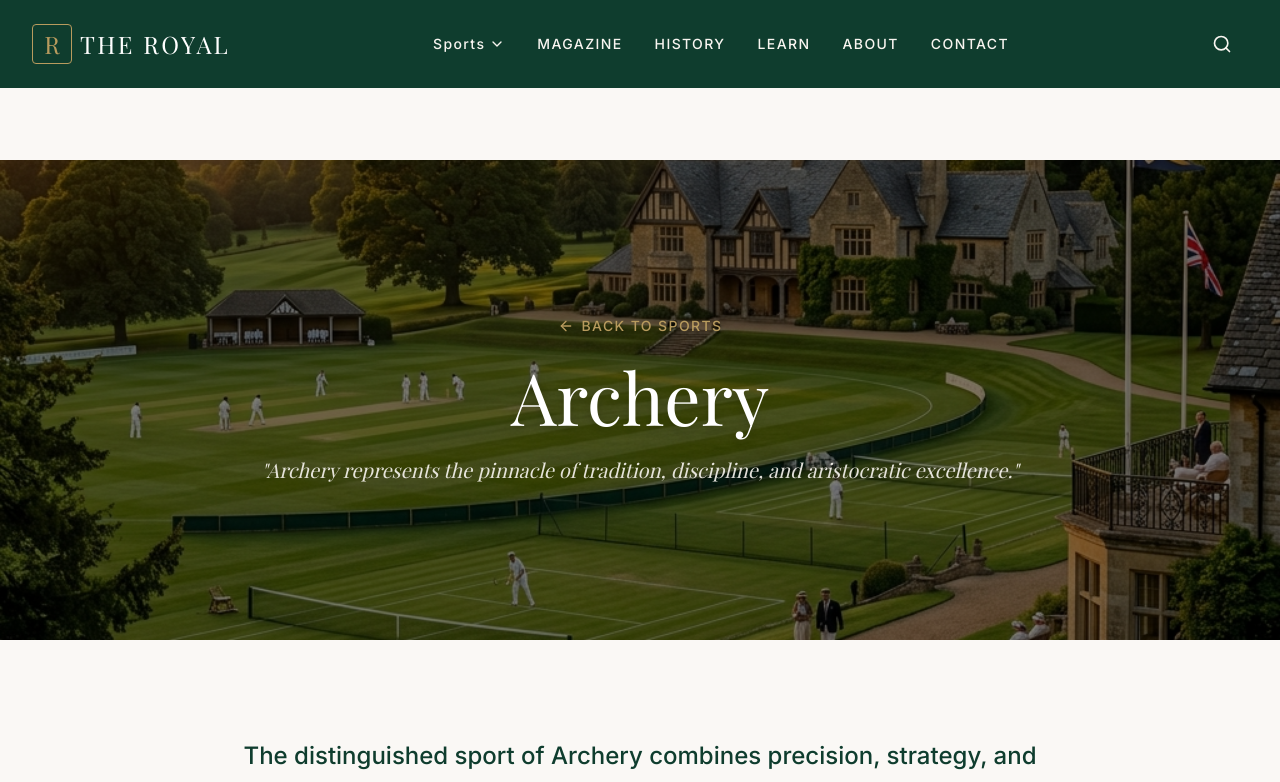
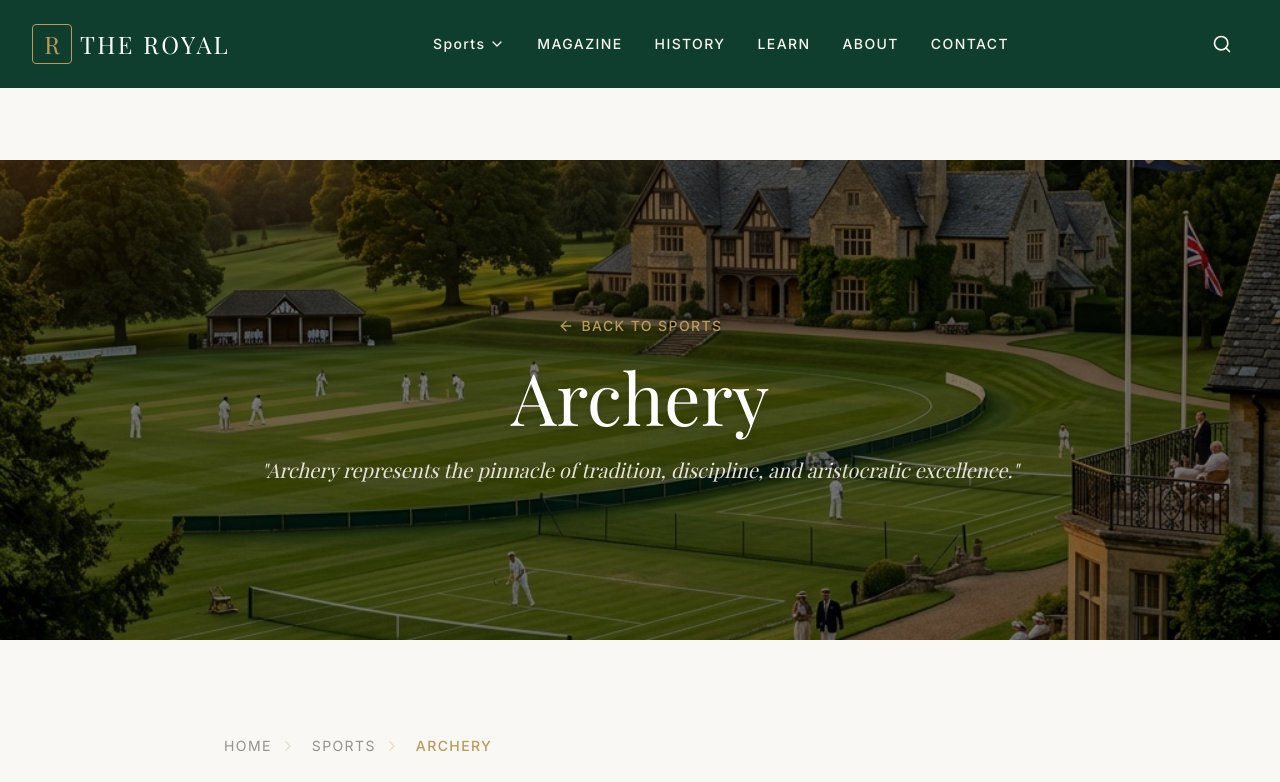
Before and after one commit to drdhavaltrivedi/royal-sports-club, a Next.js app: page /sports/archery in a window 1280 px wide. Shown: the top 782 px of the page. Built offline with nearby package versions, Linux system fonts and the light colour scheme; a web font is replaced by a local one.

Commit message:
Add Breadcrumbs and FAQ sections

```diff
--- a/src/app/magazine/[slug]/page.tsx
+++ b/src/app/magazine/[slug]/page.tsx
@@ -2,6 +2,7 @@ import Image from "next/image";
 import Link from "next/link";
 import { ArrowLeft } from "lucide-react";
 import { notFound } from "next/navigation";
+import Breadcrumb from "@/components/ui/Breadcrumb";
 
 // Mock data for the magazine articles
 const getArticleData = (slug: string) => {
@@ -60,10 +61,11 @@ export default async function MagazineArticle({ params }: { params: Promise<{ sl
       <article className="max-w-4xl mx-auto px-4 sm:px-6 lg:px-8 w-full">
         {/* Navigation & Meta */}
         <div className="mb-12">
-          <Link href="/" className="inline-flex items-center text-luxury-accent hover:text-luxury-primary transition-colors mb-8 uppercase tracking-widest text-sm font-medium">
-            <ArrowLeft className="w-4 h-4 mr-2" />
-            Back to Home
-          </Link>
+          <Breadcrumb items={[
+            { label: 'Home', href: '/' },
+            { label: 'Magazine', href: '/magazine' },
+            { label: article.category, href: `/magazine` }
+          ]} />
 
           <div className="flex items-center space-x-4 mb-6">
             <span className="text-luxury-accent uppercase tracking-widest text-sm font-medium">{article.category}</span>
--- a/src/app/sports/[slug]/page.tsx
+++ b/src/app/sports/[slug]/page.tsx
@@ -4,6 +4,8 @@ import { ArrowLeft, Check } from "lucide-react";
 import { notFound } from "next/navigation";
 import { sportsData } from "@/data/sports";
 import type { Metadata } from 'next';
+import Breadcrumb from "@/components/ui/Breadcrumb";
+import FaqAccordion from "@/components/ui/FaqAccordion";
 
 export async function generateMetadata({ params }: { params: Promise<{ slug: string }> }): Promise<Metadata> {
   const { slug } = await params;
@@ -65,6 +67,12 @@ export default async function SportPage({ params }: { params: Promise<{ slug: st
       {/* Content Sections */}
       <section className="py-24">
         <div className="max-w-4xl mx-auto px-4 sm:px-6 lg:px-8 space-y-24">
+
+          <Breadcrumb items={[
+            { label: 'Home', href: '/' },
+            { label: 'Sports', href: '/sports' },
+            { label: sport.name, href: `/sports/${sport.slug}` }
+          ]} />
 
           {/* Introduction */}
           <div>
@@ -136,13 +144,21 @@ export default async function SportPage({ params }: { params: Promise<{ slug: st
           </div>
 
           {/* Etiquette */}
-          <div className="text-center border-t border-b border-luxury-border/30 py-16">
+          <div className="text-center border-t border-luxury-border/30 pt-16">
             <h2 className="font-serif text-3xl text-luxury-primary mb-6">The Mark of Prestige: Etiquette</h2>
             <p className="font-sans text-lg text-luxury-text/80 leading-relaxed max-w-3xl mx-auto">
               {sport.etiquette}
             </p>
           </div>
 
+          {/* FAQs */}
+          {sport.faqs && sport.faqs.length > 0 && (
+            <div className="border-t border-luxury-border/30 pt-16">
+              <h2 className="font-serif text-3xl text-luxury-primary mb-12 text-center">Frequently Asked Questions</h2>
+              <FaqAccordion items={sport.faqs} />
+            </div>
+          )}
+
         </div>
       </section>
     </div>
--- /dev/null
+++ b/src/components/ui/Breadcrumb.tsx
@@ -0,0 +1,27 @@
+import Link from 'next/link';
+import { ChevronRight } from 'lucide-react';
+
+interface BreadcrumbProps {
+  items: { label: string; href: string }[];
+}
+
+export default function Breadcrumb({ items }: BreadcrumbProps) {
+  return (
+    <nav className="flex items-center space-x-2 text-sm font-sans tracking-widest uppercase mb-8">
+      {items.map((item, index) => (
+        <div key={item.href} className="flex items-center">
+          {index === items.length - 1 ? (
+            <span className="text-luxury-accent font-medium">{item.label}</span>
+          ) : (
+            <>
+              <Link href={item.href} className="text-luxury-text/50 hover:text-luxury-primary transition-colors">
+                {item.label}
+              </Link>
+              <ChevronRight className="w-4 h-4 mx-2 text-luxury-border/50" />
+            </>
+          )}
+        </div>
+      ))}
+    </nav>
+  );
+}
--- /dev/null
+++ b/src/components/ui/FaqAccordion.tsx
@@ -0,0 +1,52 @@
+"use client";
+import { useState } from "react";
+import { motion, AnimatePresence } from "framer-motion";
+import { Plus, Minus } from "lucide-react";
+
+interface FaqItem {
+  question: string;
+  answer: string;
+}
+
+export default function FaqAccordion({ items }: { items: FaqItem[] }) {
+  const [openIndex, setOpenIndex] = useState<number | null>(null);
+
+  const toggle = (index: number) => {
+    setOpenIndex(openIndex === index ? null : index);
+  };
+
+  return (
+    <div className="space-y-4">
+      {items.map((item, idx) => (
+        <div key={idx} className="border-b border-luxury-border/30">
+          <button
+            onClick={() => toggle(idx)}
+            className="w-full py-6 flex justify-between items-center text-left focus:outline-none group"
+          >
+            <span className="font-serif text-xl text-luxury-primary group-hover:text-luxury-accent transition-colors pr-8">
+              {item.question}
+            </span>
+            <span className="text-luxury-accent flex-shrink-0">
+              {openIndex === idx ? <Minus className="w-5 h-5" /> : <Plus className="w-5 h-5" />}
+            </span>
+          </button>
+          <AnimatePresence>
+            {openIndex === idx && (
+              <motion.div
+                initial={{ height: 0, opacity: 0 }}
+                animate={{ height: "auto", opacity: 1 }}
+                exit={{ height: 0, opacity: 0 }}
+                transition={{ duration: 0.3, ease: "easeInOut" }}
+                className="overflow-hidden"
+              >
+                <p className="font-sans text-luxury-text/70 leading-relaxed pb-6">
+                  {item.answer}
+                </p>
+              </motion.div>
+            )}
+          </AnimatePresence>
+        </div>
+      ))}
+    </div>
+  );
+}
--- a/src/data/sports.ts
+++ b/src/data/sports.ts
@@ -11,6 +11,7 @@ export interface SportDetail {
   };
   equipment: string[];
   etiquette: string;
+  faqs: { question: string; answer: string }[];
 }
 
 const generateDefaultSport = (name: string, slug: string): SportDetail => ({
@@ -37,7 +38,11 @@ const generateDefaultSport = (name: string, slug: string): SportDetail => ({
     "Apparel constructed from premium, traditional materials designed for both performance and elegance.",
     "Specialized footwear and safety gear appropriate to the demands of the sport."
   ],
-  etiquette: "The highest standards of sportsmanship are expected at all times. This includes unwavering respect for opponents, officials, and the grounds. Unseemly displays of emotion or unsportsmanlike conduct are strictly forbidden."
+  etiquette: "The highest standards of sportsmanship are expected at all times. This includes unwavering respect for opponents, officials, and the grounds. Unseemly displays of emotion or unsportsmanlike conduct are strictly forbidden.",
+  faqs: [
+    { question: `What is the standard dress code for ${name}?`, answer: `The dress code reflects the heritage of ${name}, requiring traditional, elegant sporting attire.` },
+    { question: `Do I need to own my own equipment?`, answer: `While the Club provides standard equipment, most distinguished players prefer to commission bespoke gear tailored to their exact specifications.` }
+  ]
 });
 
 export const sportsData: Record<string, SportDetail> = {
@@ -66,7 +71,11 @@ export const sportsData: Record<string, SportDetail> = {
       "Spiked or spikeless leather golf shoes for stability.",
       "A tailored glove, typically made of Cabretta leather, for grip."
     ],
-    etiquette: "Golf relies heavily on the honor system. Players must remain completely silent while others are hitting, repair their divots on the fairway and pitch marks on the green, and maintain a brisk pace of play. Dress codes typically require collared shirts and tailored trousers."
+    etiquette: "Golf relies heavily on the honor system. Players must remain completely silent while others are hitting, repair their divots on the fairway and pitch marks on the green, and maintain a brisk pace of play. Dress codes typically require collared shirts and tailored trousers.",
+    faqs: [
+      { question: "What is the handicap limit to play at the Royal Estate?", answer: "To maintain the pace and quality of play, guests must possess a certified handicap of 18 or lower." },
+      { question: "Are caddies mandatory?", answer: "Yes, all groups must be accompanied by one of our professional caddies who are experts in reading our greens." }
+    ]
   },
   "polo": {
     slug: "polo",
@@ -93,7 +102,11 @@ export const sportsData: Record<string, SportDetail> = {
       "A reinforced helmet, often with a face guard.",
       "Knee guards and specialized leather riding boots."
     ],
-    etiquette: "Polo maintains a highly social and aristocratic culture. The tradition of 'divot stomping' during halftime invites spectators onto the field to replace torn turf while socializing. Elegance in dress is expected from spectators, often featuring summer suits, sundresses, and extravagant hats."
+    etiquette: "Polo maintains a highly social and aristocratic culture. The tradition of 'divot stomping' during halftime invites spectators onto the field to replace torn turf while socializing. Elegance in dress is expected from spectators, often featuring summer suits, sundresses, and extravagant hats.",
+    faqs: [
+      { question: "Do I need to provide my own Polo ponies?", answer: "Members may board their string in our elite stables, or lease world-class ponies directly from the Club's equestrian center." },
+      { question: "What is 'divot stomping'?", answer: "A traditional halftime activity where spectators are invited onto the field to press down the turf torn up by the horses' hooves, accompanied by champagne." }
+    ]
   },
   "lawn-tennis": {
     slug: "lawn-tennis",
@@ -120,7 +133,11 @@ export const sportsData: Record<string, SportDetail> = {
       "Specialized grass-court tennis shoes with dimpled soles to prevent slipping without tearing the turf.",
       "Traditional all-white athletic apparel (strictly enforced at venues like Wimbledon)."
     ],
-    etiquette: "Silence is strictly mandated during points. Players are expected to respect the umpire's decisions without outburst. At exclusive clubs, the 'all-white' clothing rule is not merely a suggestion, but a requirement representing the purity and tradition of the sport."
+    etiquette: "Silence is strictly mandated during points. Players are expected to respect the umpire's decisions without outburst. At exclusive clubs, the 'all-white' clothing rule is not merely a suggestion, but a requirement representing the purity and tradition of the sport.",
+    faqs: [
+      { question: "How strict is the all-white clothing rule?", answer: "Absolutely uncompromising. Even slight off-white or cream colors, as well as colored trims exceeding 1 centimeter, are prohibited on our grass courts." },
+      { question: "Can we play on grass year-round?", answer: "Our pristine grass courts are exclusively open during the summer season to preserve their immaculate condition." }
+    ]
   },
   "fencing": {
     slug: "fencing",
@@ -147,7 +164,11 @@ export const sportsData: Record<string, SportDetail> = {
       "A lamé (electrically conductive over-jacket) for foil and sabre.",
       "A specialized padded glove for the weapon hand."
     ],
-    etiquette: "Fencing is steeped in chivalry. Fencers must salute their opponent, the referee, and the audience with their weapon before putting on their masks. After the final touch, fencers must remove their masks, salute again, and shake hands with their non-weapon hand."
+    etiquette: "Fencing is steeped in chivalry. Fencers must salute their opponent, the referee, and the audience with their weapon before putting on their masks. After the final touch, fencers must remove their masks, salute again, and shake hands with their non-weapon hand.",
+    faqs: [
+      { question: "Is fencing dangerous?", answer: "Modern fencing is incredibly safe. The weapons are blunted and flexible, and our kevlar-reinforced protective gear prevents injury." },
+      { question: "Do you offer classical fencing or Olympic sport fencing?", answer: "The Club teaches both the classical traditions of the duel and modern, electronically scored Olympic sport fencing." }
+    ]
   },
   "sailing": {
     slug: "sailing",
@@ -174,7 +195,11 @@ export const sportsData: Record<string, SportDetail> = {
       "Technical offshore foul-weather gear and specialized deck shoes.",
       "Sophisticated navigational and wind-measuring instruments."
     ],
-    etiquette: "Maritime tradition dictates strict respect for the 'Captain' whose word is absolute law on board. In yacht clubs, a high standard of dress (often navy blazers and white trousers) is expected. Good seamanship requires always offering assistance to any vessel in distress, regardless of the race."
+    etiquette: "Maritime tradition dictates strict respect for the 'Captain' whose word is absolute law on board. In yacht clubs, a high standard of dress (often navy blazers and white trousers) is expected. Good seamanship requires always offering assistance to any vessel in distress, regardless of the race.",
+    faqs: [
+      { question: "Can I moor my yacht at the Club?", answer: "The Club maintains a private deep-water marina exclusively for members' vessels, subject to slip availability." },
+      { question: "Do you offer sailing lessons?", answer: "Yes, our Master Mariners provide private instruction ranging from basic sailing to offshore racing tactics." }
+    ]
   }
 };
 
```
Also changed, not shown: src/app/about/page.tsx (+15 -1 lines).
